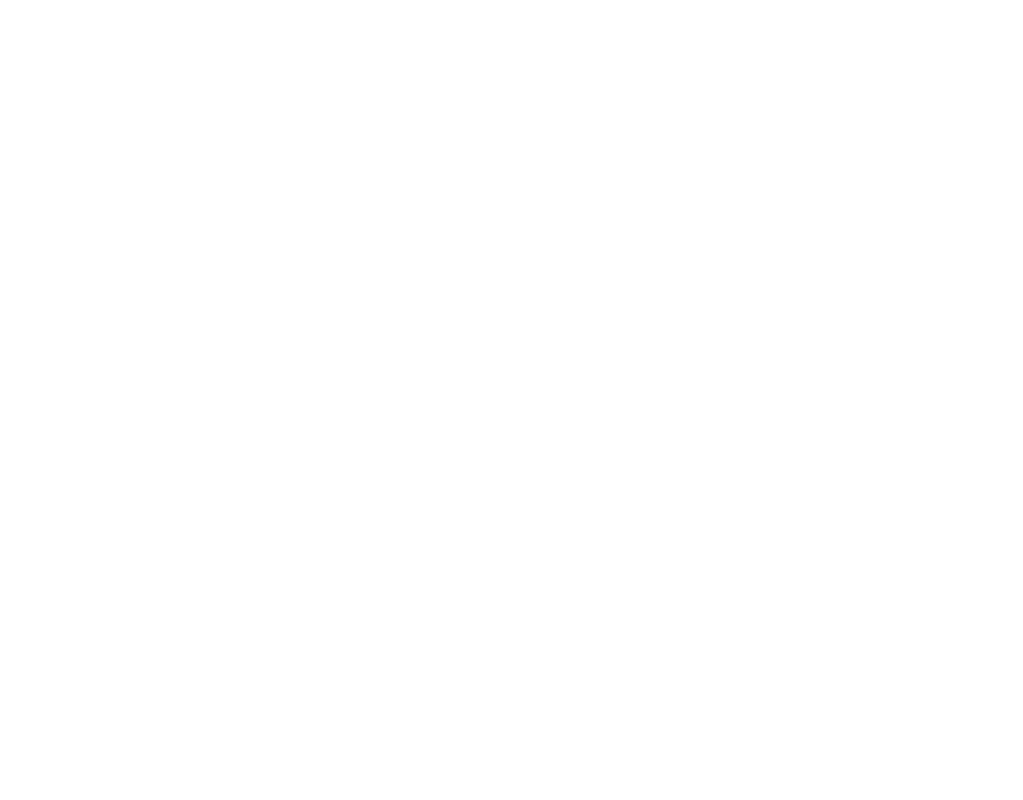
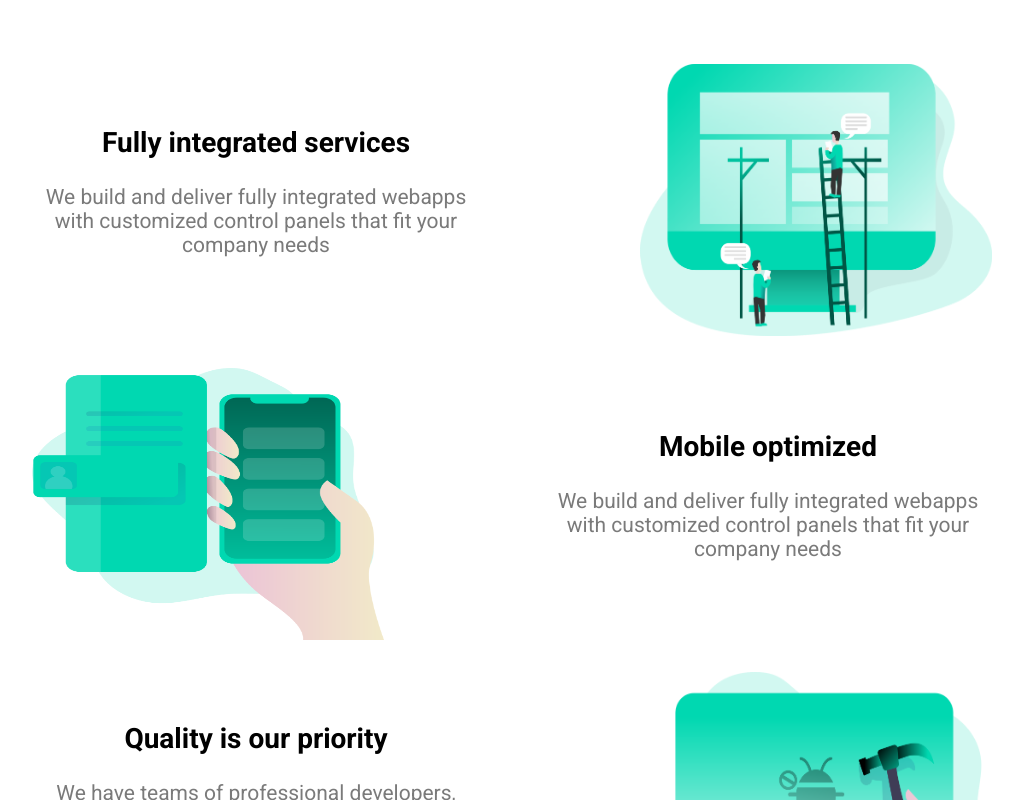
Before and after one commit to KonarzewskiP/Beema-responsive-website, a React (Create React App) app: page / in a window 1280 px wide. Shown: the part 880-1680 px from the top of the page, without its empty margins (128-1151 px from the left). Before the commit the page ends 1600 px from the top, so only its background shows below. Built offline with nearby package versions, Linux system fonts and the light colour scheme.

Commit message:
style services section

```diff
--- /dev/null
+++ b/src/components/ourService/index.jsx
@@ -0,0 +1,56 @@
+import React from 'react';
+import styled from "styled-components";
+
+
+const ServiceContainer = styled.div`
+  display: flex;
+  align-items: center;
+  flex-direction: ${({isReversed}) => isReversed && "row-reverse"};
+    /*flex-direction: ${({isReversed}) => isReversed ? "row-reverse" : ""};*/
+  margin-bottom: 2em;
+
+`
+
+const ServiceImg = styled.img`
+  width: 22em;
+  height: 17em;
+`
+
+const DescriptionContainer = styled.div`
+  display: flex;
+  flex-direction: column;
+  max-width: 60%;
+  align-items: center;
+
+`
+
+const Title = styled.h2`
+  color: #000000;
+  font-size: 28px;
+  font-weight: 700;
+  margin: 5px 0;
+
+`
+
+const Details = styled.p`
+  color: #7a7a7a;
+  font-size: 21px;
+  text-align: center;
+  max-width: 55%;
+`
+
+
+const OurService = (props) => {
+    const {title, description, imgUrl, isReversed} = props;
+    return (
+        <ServiceContainer isReversed={isReversed}>
+            <DescriptionContainer>
+                <Title>{title}</Title>
+                <Details>{description}</Details>
+            </DescriptionContainer>
+            <ServiceImg src={imgUrl}/>
+        </ServiceContainer>
+    );
+};
+
+export default OurService;
--- a/src/containers/homepage/servicesSection.jsx
+++ b/src/containers/homepage/servicesSection.jsx
@@ -2,18 +2,41 @@
 import {Element} from 'react-scroll';
 import styled from "styled-components";
 import {SectionTitle} from "../../components/sectionTitle";
+import Marginer from "../../components/marginer";
+import OurService from "../../components/ourService";
+
+import Service1Img from "../../assets/illustrations/web_development_.png";
+import Service2Img from "../../assets/illustrations/mobile_phone.png";
+import Service3Img from "../../assets/illustrations/bug_fixed.png";
 
 const ServicesContainer = styled(Element)`
   width: 100%;
   min-height: 100vh;
   display: flex;
   flex-direction: column;
+  align-items: center;
+  padding: 10px 0;
 `
 
 const ServicesSection = (props) => {
     return <ServicesContainer name="servicesSection">
         <SectionTitle>Best Quality Software</SectionTitle>
-    </ServicesContainer>
+        <Marginer direction="vertical" margin="3em"/>
+        <OurService title="Fully integrated services"
+                    description="We build and deliver fully integrated webapps
+                                    with customized control panels that fit your company needs"
+                    imgUrl={Service1Img}/>
+        <OurService title="Mobile optimized"
+                    description="We build and deliver fully integrated webapps
+                                    with customized control panels that fit your company needs"
+                    imgUrl={Service2Img}
+                    isReversed/>
+        <OurService title="Quality is our priority"
+                    description="We have teams of professional developers, designers
+                                    and managers that ensures delivering the best software quality for your company"
+                    imgUrl={Service3Img}
+        />
+    </ServicesContainer>;
 };
 
 export default ServicesSection;
```
Also changed, not shown: 1 other file (tests, documents, lock files or other folders).
